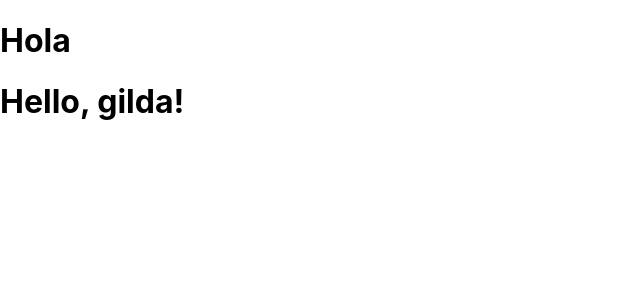
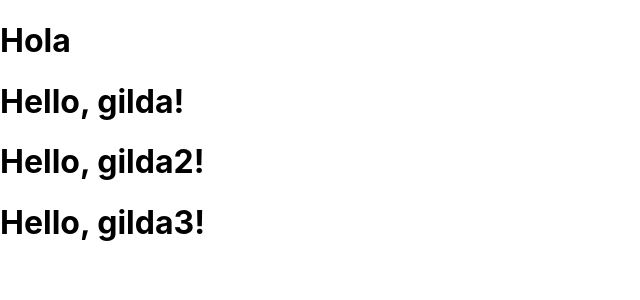
Before and after one commit to GildaRivera/reactTutorial, a React (Create React App) app: page / in a window 1280 px wide. Shown: the top 300 px of the page, without its empty margins (0-640 px from the left). Built offline with nearby package versions, Linux system fonts and the light colour scheme.

Commit message:
components and props

```diff
--- a/src/App.js
+++ b/src/App.js
@@ -6,6 +6,8 @@ function App() {
     <div>
      <h1>Hola</h1>
      <Main user="gilda"/>
+     <Main user="gilda2"/>
+     <Main user="gilda3"/>
     </div>
   );
 }
```
